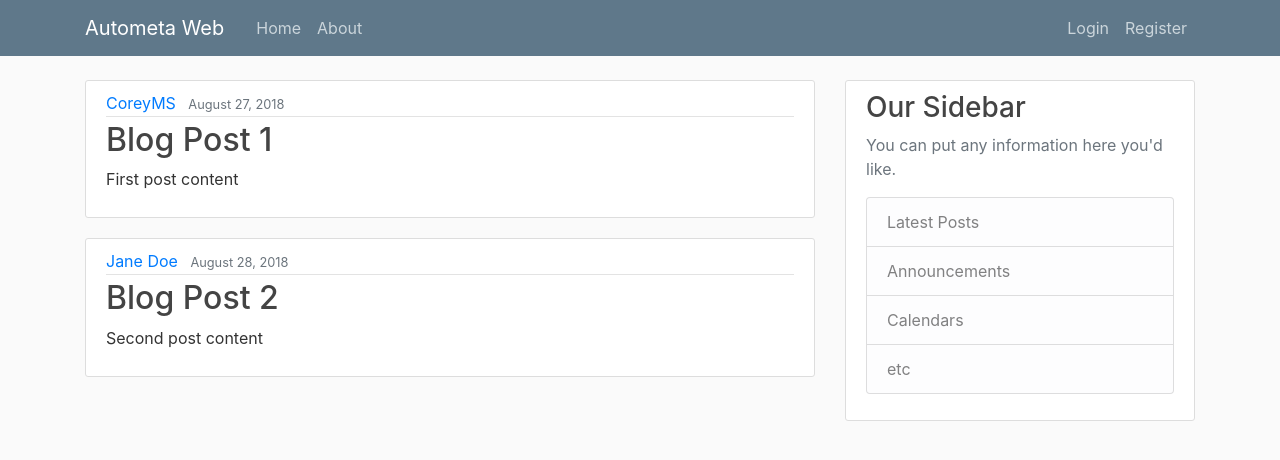
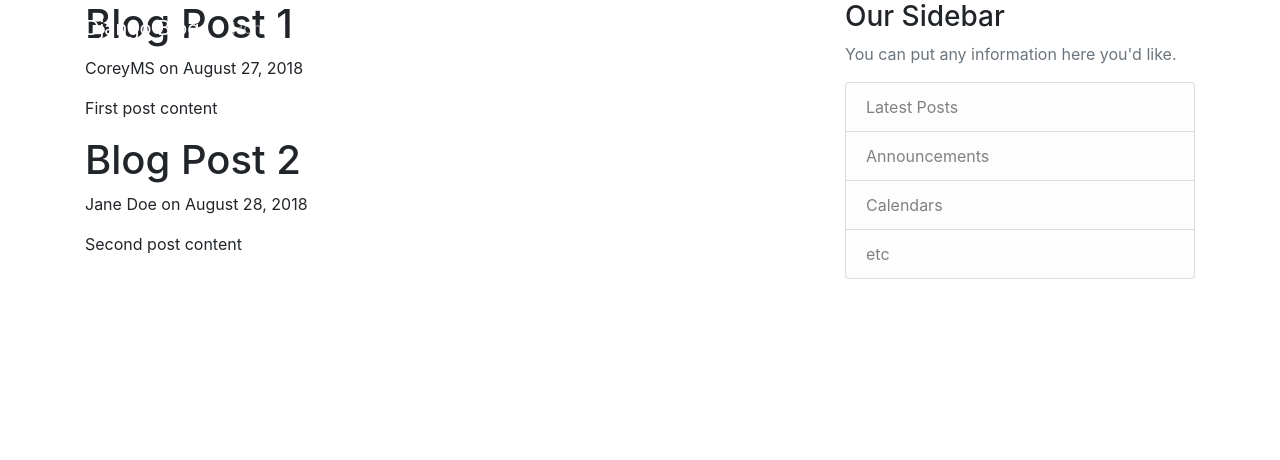
Before and after one commit to KwanLab/Autometa, a Django app: page / in a window 1280 px wide. Shown: the top 460 px of the page. Run offline with Django 3.2, Linux system fonts and the light colour scheme; parts of the project's set-up code (start-up, migrations or seed data) failed here and were passed over; some libraries are stand-ins or nearby versions.

Commit message:
Revert "Fix links, add nav-bar, css"
This reverts commit ecb1476c47a070ce3aeb40b7f7f41af100635947.

```diff
--- a/autometa_website/startpage/templates/startpage/base.html
+++ b/autometa_website/startpage/templates/startpage/base.html
@@ -1,38 +1,33 @@
-{% load static %}
 <!DOCTYPE html>
 <html lang="en">
-
 <head>
     <!-- Required meta tags -->
     <meta charset="utf-8">
     <meta name="viewport" content="width=device-width, initial-scale=1, shrink-to-fit=no">
 
     <!-- Bootstrap CSS -->
-  <link rel="stylesheet" href="https://maxcdn.bootstrapcdn.com/bootstrap/4.0.0/css/bootstrap.min.css"
-    integrity="sha384-Gn5384xqQ1aoWXA+058RXPxPg6fy4IWvTNh0E263XmFcJlSAwiGgFAW/dAiS6JXm" crossorigin="anonymous">
-  <link rel="stylesheet" href="{% static 'startpage/main.css' %}">
+    <link rel="stylesheet" href="https://maxcdn.bootstrapcdn.com/bootstrap/4.0.0/css/bootstrap.min.css" integrity="sha384-Gn5384xqQ1aoWXA+058RXPxPg6fy4IWvTNh0E263XmFcJlSAwiGgFAW/dAiS6JXm" crossorigin="anonymous">
+
     {% if title %}
-      <title>Autometa - {{ title }}</title>
+        <title>Django Blog - {{ title }}</title>
     {% else %}
-      <title>Autometa</title>
+        <title>Django Blog</title>
     {% endif %}
 
 </head>
-
 <body>
     <!-- Navigation Bar-->
     <header class="site-header">
         <nav class="navbar navbar-expand-md navbar-dark bg-steel fixed-top">
           <div class="container">
-        <a class="navbar-brand mr-4" href="{% url 'startpage-home' %}">Autometa Web</a>
-        <button class="navbar-toggler" type="button" data-toggle="collapse" data-target="#navbarToggle"
-          aria-controls="navbarToggle" aria-expanded="false" aria-label="Toggle navigation">
+            <a class="navbar-brand mr-4" href="/">Django Blog</a>
+            <button class="navbar-toggler" type="button" data-toggle="collapse" data-target="#navbarToggle" aria-controls="navbarToggle" aria-expanded="false" aria-label="Toggle navigation">
             <span class="navbar-toggler-icon"></span>
             </button>
             <div class="collapse navbar-collapse" id="navbarToggle">
               <div class="navbar-nav mr-auto">
-            <a class="nav-item nav-link" href="{% url 'startpage-home' %}">Home</a>
-            <a class="nav-item nav-link" href="{% url 'startpage-about' %}">About</a>
+                <a class="nav-item nav-link" href="/">Home</a>
+                <a class="nav-item nav-link" href="/about">About</a>
               </div>
               <!-- Navbar Right Side -->
               <div class="navbar-nav">
@@ -67,16 +62,9 @@
 
     <!-- Optional JavaScript -->
     <!-- jQuery first, then Popper.js, then Bootstrap JS -->
-  <script src="https://code.jquery.com/jquery-3.2.1.slim.min.js"
-    integrity="sha384-KJ3o2DKtIkvYIK3UENzmM7KCkRr/rE9/Qpg6aAZGJwFDMVNA/GpGFF93hXpG5KkN"
-    crossorigin="anonymous"></script>
-  <script src="https://cdnjs.cloudflare.com/ajax/libs/popper.js/1.12.9/umd/popper.min.js"
-    integrity="sha384-ApNbgh9B+Y1QKtv3Rn7W3mgPxhU9K/ScQsAP7hUibX39j7fakFPskvXusvfa0b4Q"
-    crossorigin="anonymous"></script>
-  <script src="https://maxcdn.bootstrapcdn.com/bootstrap/4.0.0/js/bootstrap.min.js"
-    integrity="sha384-JZR6Spejh4U02d8jOt6vLEHfe/JQGiRRSQQxSfFWpi1MquVdAyjUar5+76PVCmYl"
-    crossorigin="anonymous"></script>
+    <script src="https://code.jquery.com/jquery-3.2.1.slim.min.js" integrity="sha384-KJ3o2DKtIkvYIK3UENzmM7KCkRr/rE9/Qpg6aAZGJwFDMVNA/GpGFF93hXpG5KkN" crossorigin="anonymous"></script>
+    <script src="https://cdnjs.cloudflare.com/ajax/libs/popper.js/1.12.9/umd/popper.min.js" integrity="sha384-ApNbgh9B+Y1QKtv3Rn7W3mgPxhU9K/ScQsAP7hUibX39j7fakFPskvXusvfa0b4Q" crossorigin="anonymous"></script>
+    <script src="https://maxcdn.bootstrapcdn.com/bootstrap/4.0.0/js/bootstrap.min.js" integrity="sha384-JZR6Spejh4U02d8jOt6vLEHfe/JQGiRRSQQxSfFWpi1MquVdAyjUar5+76PVCmYl" crossorigin="anonymous"></script>
 
 </body>
-
 </html>
--- a/autometa_website/startpage/templates/startpage/home.html
+++ b/autometa_website/startpage/templates/startpage/home.html
@@ -1,15 +1,15 @@
 {% extends 'startpage/base.html' %}
 {% block content %}
     {% for post in posts %}
-        <article class="media content-section">
-        <div class="media-body">
-            <div class="article-metadata">
-            <a class="mr-2" href="#">{{ post.author }}</a>
-            <small class="text-muted">{{ post.date_posted }}</small>
-            </div>
-            <h2><a class="article-title" href="#">{{ post.title }}</a></h2>
-            <p class="article-content">{{ post.content }}</p>
-        </div>
-        </article>
+        <h1>
+            {{ post.title }}</h1>
+        <p>
+            {{ post.author }}
+            on
+            {{ post.date_posted}}
+        </p>
+        <p>
+            {{ post.content }}
+        </p>
     {% endfor %}
 {% endblock content %}
--- a/autometa_website/startpage/urls.py
+++ b/autometa_website/startpage/urls.py
@@ -2,6 +2,6 @@ from django.urls import path
 from . import views
 
 urlpatterns = [
-    path('', views.startpage, name='startpage-home'),
-    path('about/', views.about, name='startpage-about'),
+    path('', views.startpage, name='startpage'),
+    path('about/', views.about, name='about'),
 ]
```
Lines whose indentation alone changed are shown as unchanged.
